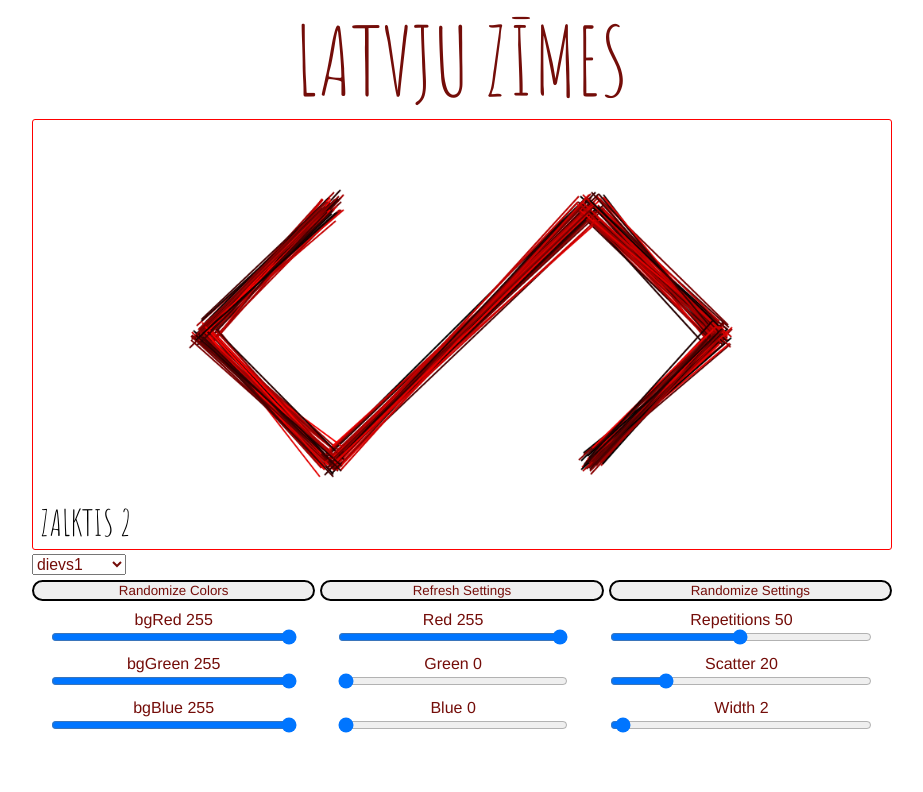
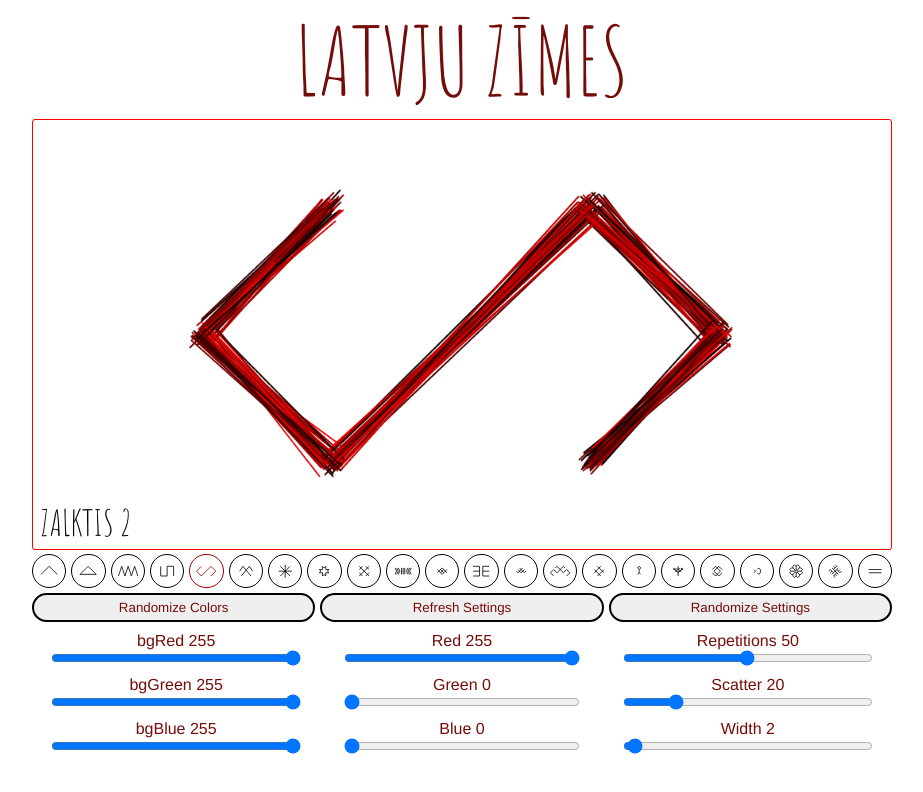
Before and after one commit to abbasnake/latvjuZimesWebPage, a Vue app in the folder client/: page /#/ in a window 1280 px wide. Shown: the top 792 px of the page, without its empty margins (178-1101 px from the left). Built offline with nearby package versions, Linux system fonts and the light colour scheme.

Commit message:
minor fixes

```diff
--- a/client/src/components/AppButton.vue
+++ b/client/src/components/AppButton.vue
@@ -21,6 +21,7 @@ export default {
     border: 2px solid black;
     border-radius: 20px;
     transition: all .2s linear;
+    padding: 5px;
     &:focus {
         outline: none;
     }
--- a/client/src/components/AppControlsSelect.vue
+++ b/client/src/components/AppControlsSelect.vue
@@ -1,14 +1,15 @@
 <template>
   <div class="container">
     <template v-if="isSmallScreen">
-      <select name="" id="" @change="onChange">
+      <select class="container__select" @change="onChange">
         <option
         v-for="(key, index) in simbolKeys"
         :value="key"
         :key="index"
         >
-         {{key}}
+         {{ simbols[key].name }}
         </option>
+        <option :value="currentSimbolName" selected>{{ currentSimbolName }}</option>
       </select>
     </template>
     <template v-else>
@@ -35,6 +36,7 @@ export default {
     }
   },
   mounted () {
+    this.checkScreenSize()
     this.resizeListener()
   },
   computed: {
@@ -43,6 +45,9 @@ export default {
     },
     currentSimbolName () {
       return this.$store.getters.currentSimbolName
+    },
+    simbols () {
+      return this.$store.getters.simbols
     }
   },
   methods: {
@@ -67,15 +72,15 @@ export default {
 .container {
   display: grid;
   grid-gap: 5px;
-  grid-template-columns: repeat(11, 1fr);
   justify-items: center;
-  // width: 100%;
-  // overflow: scroll;
-  // padding: 5px;
+  &__select {
+  }
 }
 
-@media (min-width: 450px) {
+@media (min-width: 400px) {
   .container {
+    grid-template-columns: repeat(11, 1fr);
+    justify-items: center;
     grid-template-columns: repeat(11, 1fr);
   }
 }
```
